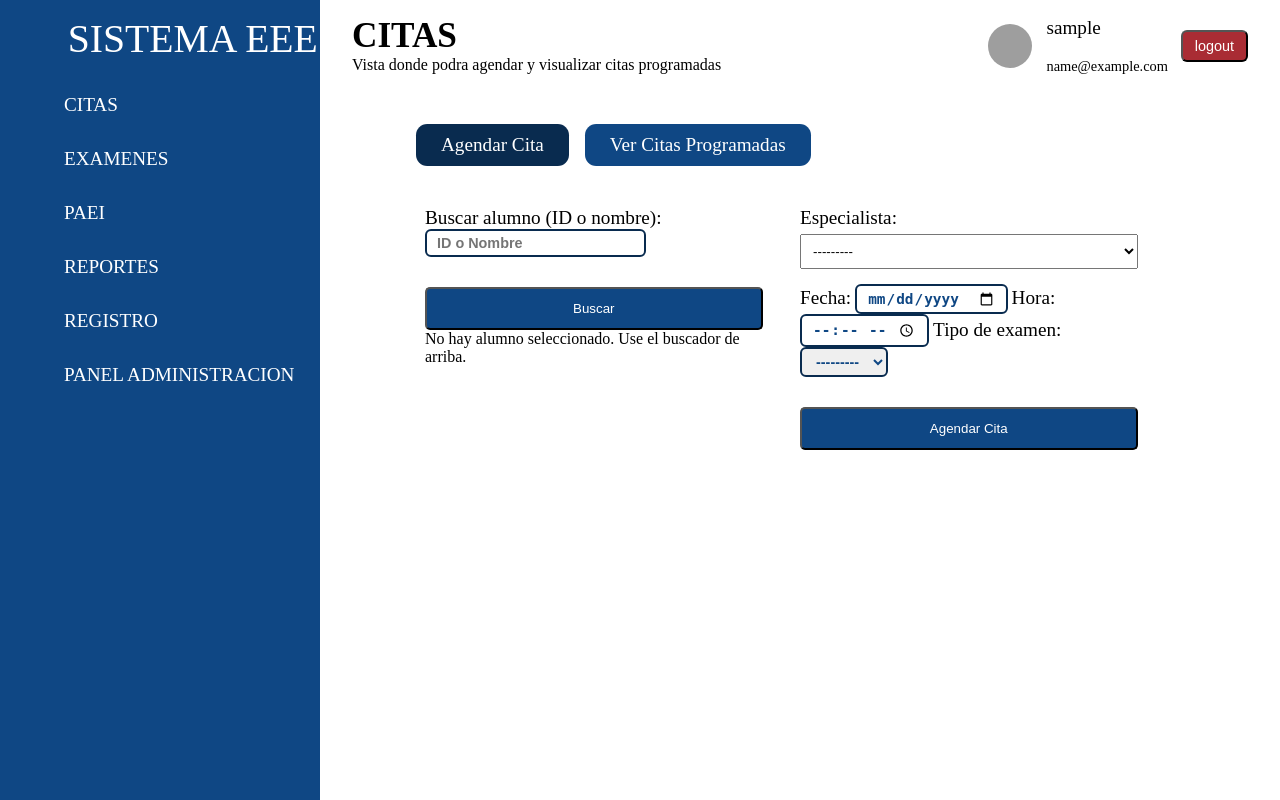
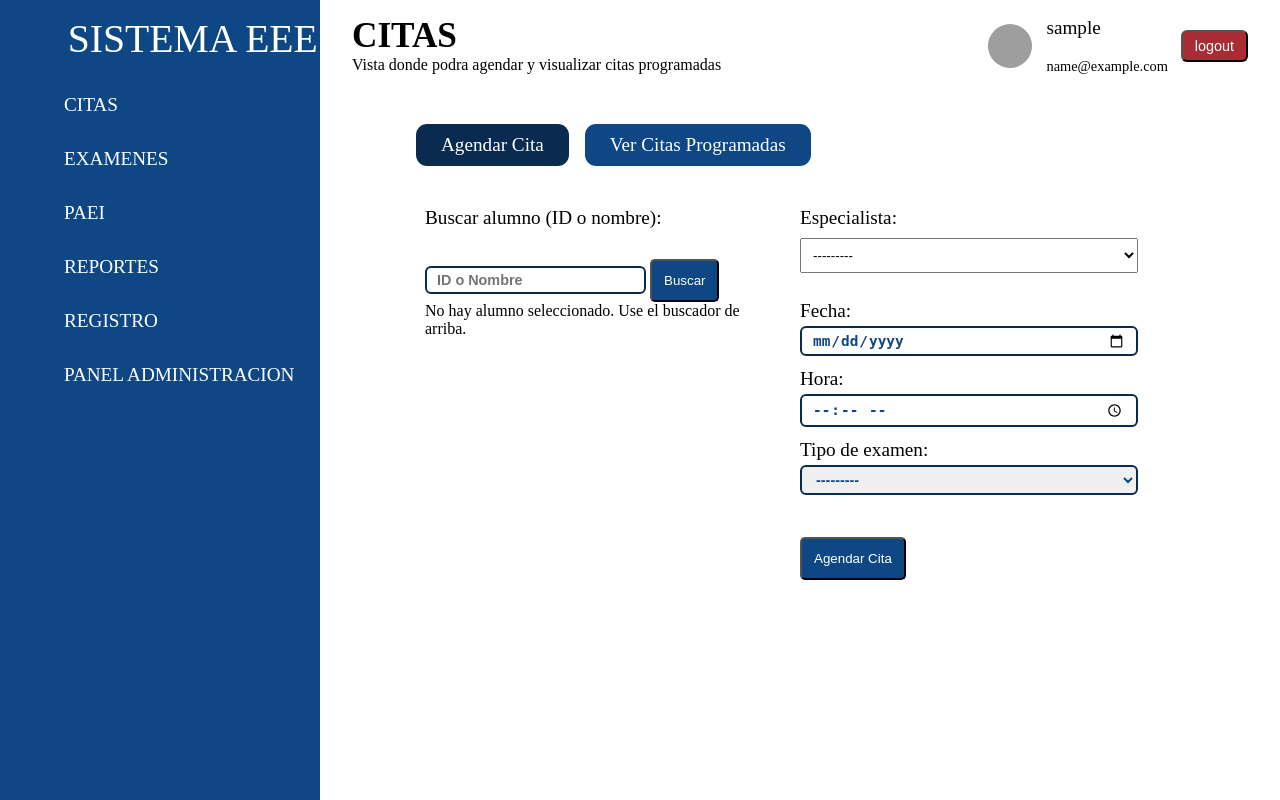
Before and after one commit to Javierhdz307/Sistema_EEE, a Django app: page /citas/ in a window 1280 px wide. Run offline with Django 5.2, Linux system fonts and the light colour scheme; the visitor is signed in with stand-in values (Sample User, id 1); data that the repository does not hold is empty; some libraries are stand-ins or nearby versions; grey boxes are pictures that could not be loaded.

Commit message:
Modulo Citas

```diff
--- a/static/css/estilos.css
+++ b/static/css/estilos.css
@@ -318,7 +318,6 @@
 }
 
 .btn-agendar {
-    width: 100%;
     padding: 12px;
     background: var(--primary-color500);
     color: var(--neutral-color);
@@ -338,7 +337,15 @@
     font-size: 14px;
     color: #555;
 }
+.campo {
+    display: flex;
+    flex-direction: column;
+    margin-bottom: 12px;
+}
 
+.campo label {
+    margin-bottom: 4px;
+}
 /*End Modulo Citas*/
 /*Modulo Usuario*/
 .cita-btns{
--- a/templates/paginas/citas.html
+++ b/templates/paginas/citas.html
@@ -18,9 +18,8 @@
             <a href="?modo=listar" ><label>Ver Citas Programadas</label></a>
         </li>
     </div>
-
+    {% if modo == "agendar" %}
     <div class="contenedor-citas">
-    {% if modo == "agendar" %}
         <!-- IZQUIERDA -->
         <div class="lado-izq">
              <!-- BUSCAR ALUMNO -->
@@ -60,17 +59,25 @@
         <!-- DERECHA -->
         <div class="lado-izq">
 
+            <div class="campo">
                 <label for="id_personal">Especialista:</label>
                 {{ form.personal|add_class:"input-text" }}
+            </div>
 
+            <div class="campo">
                 <label for="id_fecha">Fecha:</label>
                 {{ form.fecha|add_class:"btn-editar" }}
+            </div>
 
+            <div class="campo">
                 <label for="id_hora">Hora:</label>
                 {{ form.hora|add_class:"btn-editar" }}
+            </div>
 
+            <div class="campo">
                 <label for="id_examen">Tipo de examen:</label>
                 {{ form.examen|add_class:"btn-editar" }}
+            </div>
 
             <button type="submit" class="btn-agendar">Agendar Cita</button>
         </div>
@@ -78,7 +85,6 @@
 
     </div>
     {% else %}
-    <h2 class="titulo-modulo">Citas Programadas</h2>
         <!-- FILTROS -->
         <form method="GET" class="filtros-form">
             <input type="hidden" name="modo" value="listar">
```
Lines whose indentation alone changed are shown as unchanged.
